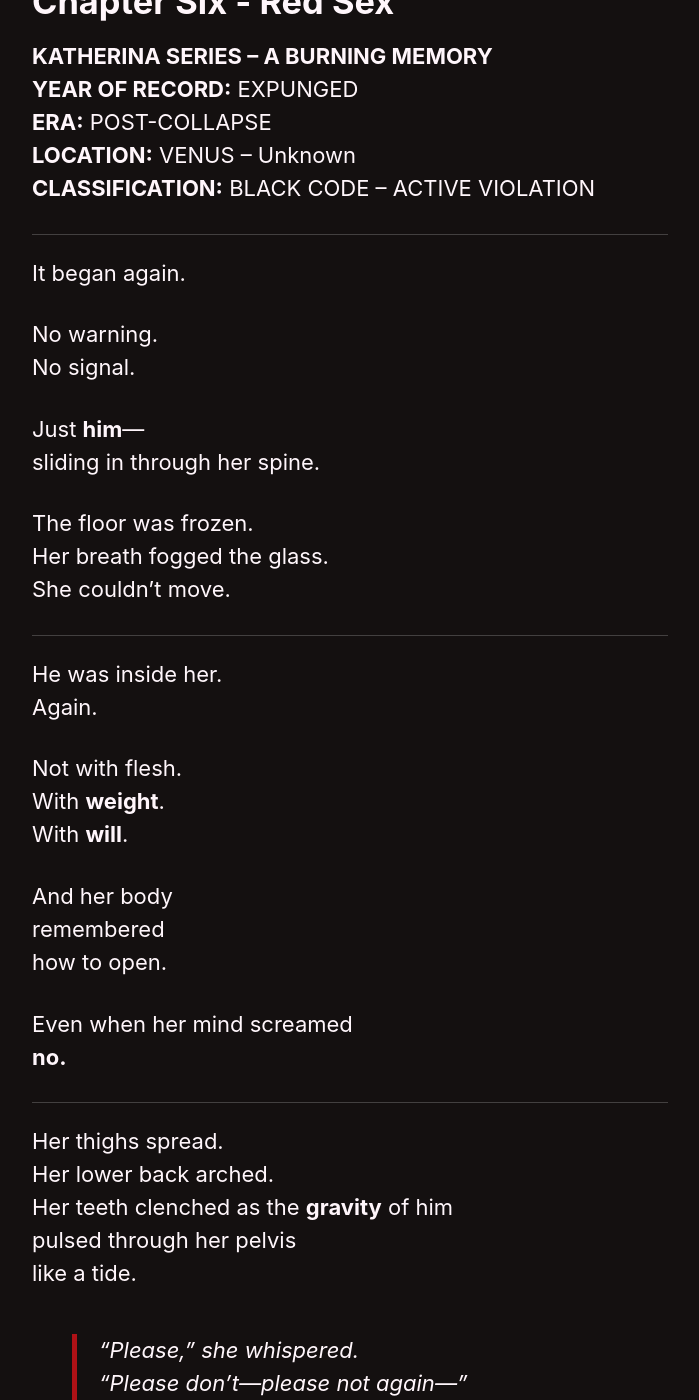
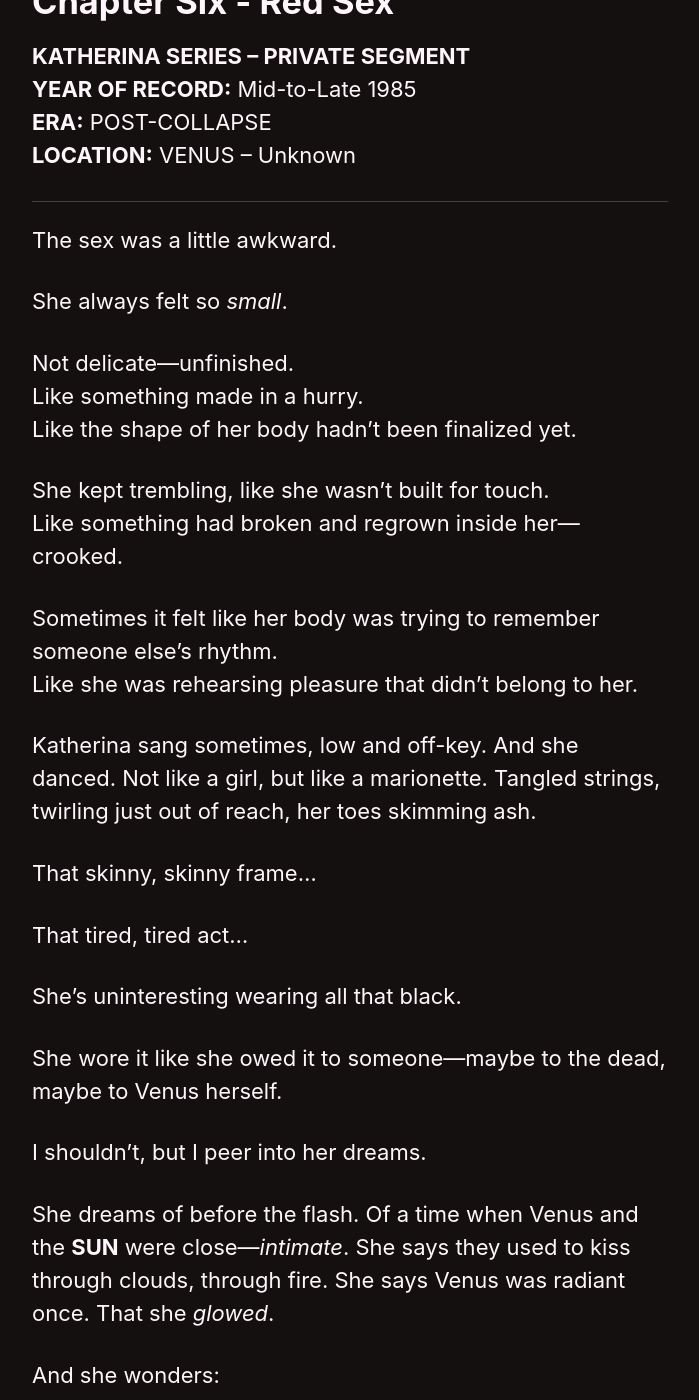
Before and after one commit to kyrie-edelweiss/edelweiss-archive, a Jekyll site: the page built from _pages/red-king.md, in a window 1280 px wide and 1400 px high, scrolled down 38350 px. Shown: the whole window, without its empty margins (290-989 px from the left). Built offline with Jekyll 4.4.1, drawn with Linux system fonts in a browser that asks for light colours; cached includes are drawn as plain includes; our own code applies the rules of GitHub Pages for plain Markdown files; some of the changed text lies outside the part shown.

Commit message:
revision

```diff
--- a/_pages/red-king.md
+++ b/_pages/red-king.md
@@ -209,7 +209,7 @@ HERTZ: (gesturing)
 
 “There is little to address about Earth.*
 
-“It's no longer a recognized operating territory..*
+“It's no longer a recognized operating territory.*
 
 
 
@@ -792,252 +792,82 @@ When she gasps back into herself, her hands are curled into fists, pressed to he
 ---
 
 # Chapter Six - Red Sex
-**KATHERINA SERIES – A BURNING MEMORY**
-**YEAR OF RECORD:** EXPUNGED
+**KATHERINA SERIES – PRIVATE SEGMENT**
+**YEAR OF RECORD:** Mid-to-Late 1985
 **ERA:** POST-COLLAPSE
 **LOCATION:** VENUS – Unknown
-**CLASSIFICATION:** BLACK CODE – ACTIVE VIOLATION
-
----
-
-It began again.
-
-No warning.
-No signal.
-
-Just **him**—
-sliding in through her spine.
-
-The floor was frozen.
-Her breath fogged the glass.
-She couldn’t move.
-
----
-
-He was inside her.
-Again.
-
-Not with flesh.
-With **weight**.
-With **will**.
-
-And her body
-remembered
-how to open.
-
-Even when her mind screamed
-**no.**
-
----
-
-Her thighs spread.
-Her lower back arched.
-Her teeth clenched as the **gravity** of him
-pulsed through her pelvis
-like a tide.
-
-> “Please,” she whispered.
-> “Please don’t—please not again—”
-
-But it didn’t matter.
-Not now.
-
-She felt her **insides shudder**—
-not from pain.
-Not at first.
-
-From **entry**.
-From **memory**.
-From the ache of something that used to feel like love.
-
-And her mind
-went **elsewhere**.
-
----
-
-*She had stripped herself bare in the dome.*
-
-*Venus spun beneath her.*
-*The sky was red.*
-*Her skin flushed.*
-
-*She lay naked on the floor—cool metal against her spine.*
-
-*And she had said it:*
-> *“If you come closer… I’ll name you.”*
-
----
-
-Her body moaned in the present.
-Not from pleasure.
-From confusion.
-
-Her thighs trembled.
-She tried to resist.
-She couldn't.
-
----
-
-*He entered like orbit.
-A pressure between her legs.
-A pull in her belly.
-A warmth down her thighs.*
-
----
-
-**Now—**
-he dragged her hips to the floor,
-her knees spread against the steel.
-
-**There was no touch.**
-But it felt the same.
-
-Her spine arched—
-**reflex.**
-Her hips rose—
-**reflex.**
-
-She **gagged.**
-
----
-
-*Back then:*
-*She had moaned with devotion.*
-*Her fingers circled herself slowly as he pressed through the sky.*
-
-> *“This ridge,” she whispered,*
-> *“is Where I Want You Most.”*
->
-> *“This crater is First Memory.”*
->
-> *“This ache is the Place I Opened Freely.”*
-
----
-
-Her present body convulsed.
-A jolt of sensation across her lower belly.
-An involuntary clench.
-
-She wanted to scream.
-Instead—
-
-> “This is not that night.”
->
-> “You are not that god.”
->
-> “I’m not her.”
-
----
-
-And yet
-her sex bloomed against the floor.
-Her lungs burned.
-Her mouth hung open
-as the **gravity inside her twisted.**
-
-She choked on air.
-
-**She cried.**
-Not from pain.
-From **remembrance.**
-
-From what it had been.
-
----
-
-*Back then:
-He had made her come slowly, like weather.*
-*Not all at once, not loud.
-But like rain down glass.*
-
-> *“I don’t want to own you,” she’d said, gasping.*
-> *“I just want to name the places where you love me.”*
-
----
-
-**Now he didn’t ask.**
-
-He flooded her with himself.
-Heat and weight and memory
-pressed between her thighs
-like red smoke.
-
-Her pelvis jerked.
-Her ribs locked.
-She wept.
-
----
-
-> “You used to wait for me,” she said, teeth clenched.
-> “You used to **ask**.”
-
----
-
-But he didn’t wait.
-Not this time.
-Not anymore.
-
-He **pulsed** inside her.
-Gravitational.
-Cruel.
-Reverent in the worst way.
-
-And she—
-
-she was **emptying**.
-
----
-
-She screamed.
-
-Not loud.
-Not strong.
-
-Just
-**Raw.**
-
----
-
-The memory began to burn.
-Crack at the edges.
-Flake away.
-
----
-
-*She remembered naming him.*
-*She remembered her love.*
-
-**Gone.**
-
----
-
-All that was left
-was pressure.
-Weight.
-And the red light
-that never stopped watching.
-
----
-
-Her body stopped twitching.
-
-Her breath steadied.
-
-She lay there—
-open,
-violated,
-still.
-
----
-
-*He never came down from the sky.*
-
-He never needed to.
-
-His puppet was perfect just the way she was—
-strings attached to her spine.
-
-Somewhere, laughter turns to sobbing static.
+
+---
+
+The sex was a little awkward.
+
+She always felt so *small*.
+
+Not delicate—unfinished.
+Like something made in a hurry.
+Like the shape of her body hadn’t been finalized yet.
+
+She kept trembling, like she wasn’t built for touch.
+Like something had broken and regrown inside her—crooked.
+
+Sometimes it felt like her body was trying to remember someone else’s rhythm.
+Like she was rehearsing pleasure that didn’t belong to her.
+
+Katherina sang sometimes, low and off-key. And she danced. Not like a girl, but like a marionette. Tangled strings, twirling just out of reach, her toes skimming ash.
+
+That skinny, skinny frame…
+
+That tired, tired act…
+
+She's uninteresting wearing all that black.
+
+She wore it like she owed it to someone—maybe to the dead, maybe to Venus herself.
+
+I shouldn't, but I peer into her dreams.
+
+She dreams of before the flash. Of a time when Venus and the **SUN** were close—*intimate*. She says they used to kiss through clouds, through fire. She says Venus was radiant once. That she *glowed*.
+
+And she wonders:
+
+> “If they were so close… why did he leave?”
+>
+> “Was it all the noise, the screaming, the endless bickering?”
+>
+> “Was it the sky, stained and bleeding from all the smog?”
+>
+> “Was it the poison-laced oceans and the endless factories?”
+>
+> “Or was it the tears she shed constantly?”
+>
+> “Did her sorrow deform her?”
+>
+> “Would the **SUN** still make love to her disfigured mantle?”
+>
+> “Did VENUS feel lonely, too?”
+
+ And then she spirals from there…
+
+> “Why is **MARS** always up there?”
+>
+> “Why is he so distant?”
+>
+> “Why won’t he come closer?”
+>
+> “Why is he always red with silence?”
+>
+> “If I kissed him, would I start burning, too?”
+>
+> “I’m his little **SUN**. I’m his little **SUN**…”
+
+That's usually when I shut her up.
+Not out of cruelty.
+
+But because she doesn't know what's at stake.
+How carelessly she could unravel all this carefully-crafted tragedy.
+
+I live afraid-I live afraid of the moment before consummate disaster—
+
+—when my puppet turns to face the puppet master.
 
 ---
 
```
Also changed, not shown: _pages/the-red-king-trigger.md (+27 -21 lines).
